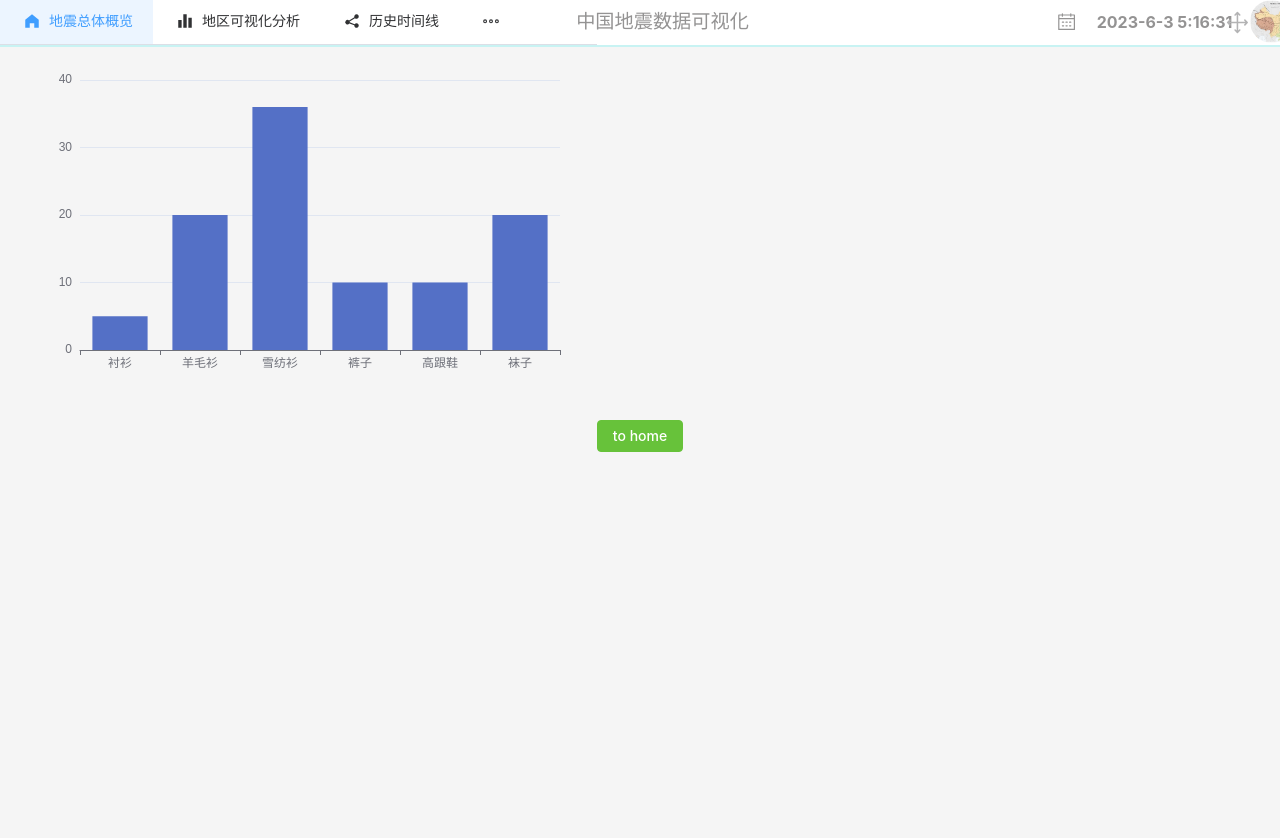
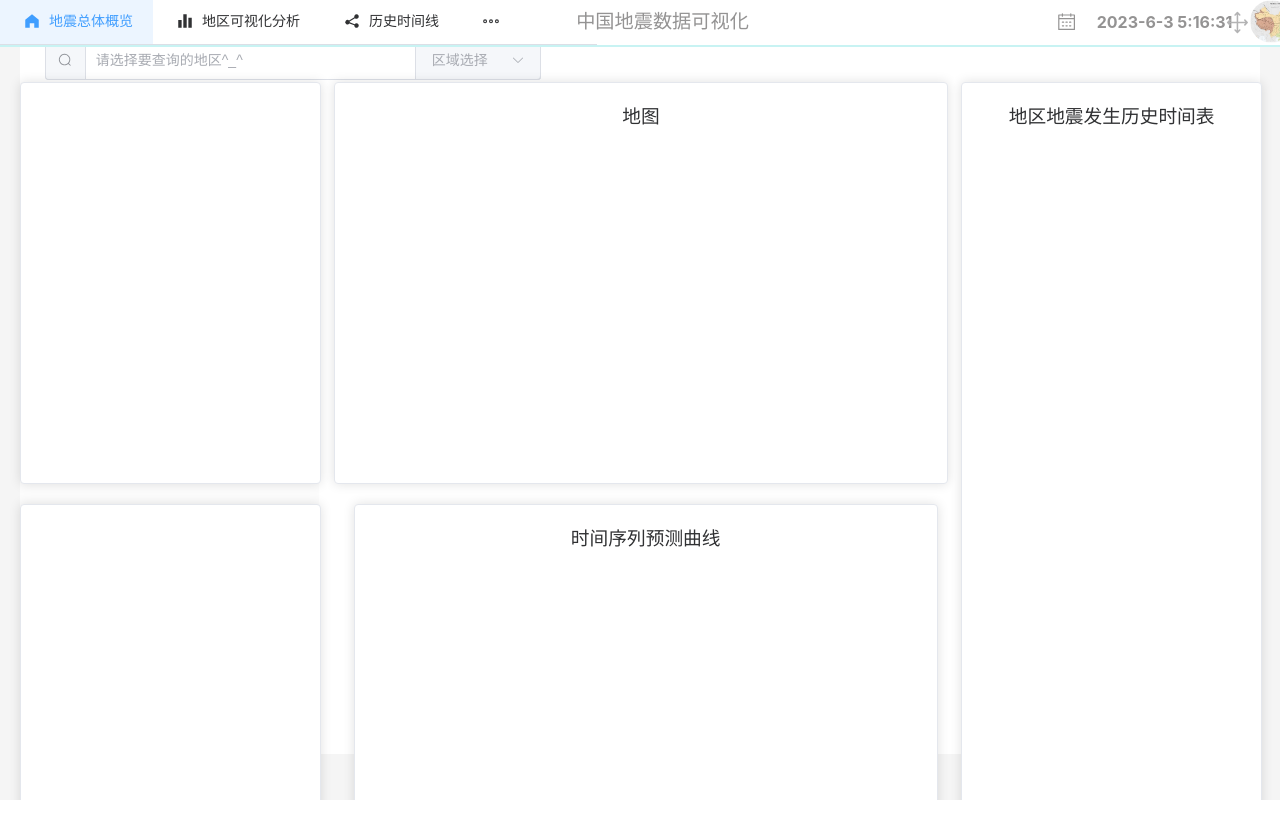
Before and after one commit to xSp1231/earthquake_front, a Vue app: page /main/area in a window 1280 px wide. Shown: the top 838 px of the page. After the commit the page ends 800 px from the top, so only its background shows below. Built offline with nearby package versions, Linux system fonts and the light colour scheme.

Commit message:
页面2布局

```diff
--- a/package.json
+++ b/package.json
@@ -9,6 +9,7 @@
     "preview": "vite preview"
   },
   "dependencies": {
+    "@element-plus/icons": "^0.0.11",
     "@element-plus/icons-vue": "^2.1.0",
     "axios": "^1.4.0",
     "echarts": "^5.4.2",
--- a/src/App.vue
+++ b/src/App.vue
@@ -16,13 +16,15 @@ export default {
   left: 0;
   width: 100%;
 }
-html{
-  margin:0px;
-  padding: 0px;
+
+*{
+  margin: 0;
+  padding: 0;
 }
-body {
-  margin:0px;
-  padding: 0px;
+html,body
+{
+  width: 100%;
+  height: 100%;
 }
 
 </style>
--- a/src/views/Area.vue
+++ b/src/views/Area.vue
@@ -1,48 +1,149 @@
 <template>
-  <div>
-    <div ref="chart" style="width: 600px; height: 400px;"></div>
-    <el-button type="success" @click="change()">to home</el-button>
+  <div class="area" style="width: 100%;height: 94%;background-color: #ffffff;margin-top:1.6%">
+    <div class="searchArea" style="width: 100%;height:42px;background-color: #ffffff;">
+      <div class="search" style="width: 40%;margin-left:2%;display: flex">
+        <el-input
+            v-model="input"
+            placeholder="请选择要查询的地区^_^"
+            class="input-with-select"
+        >
+          <template #prepend>
+            <el-button  :icon="Search" circle @click="find() "/>
+          </template>
+          <template #append>
+            <el-select    v-model="input" class="m-2" placeholder="区域选择" size="large" style="width: 125px">
+              <el-option style="color: #f55454" v-for="item in options"
+                         :key="item.value"
+                         :label="item.label"
+                         :value="item.value"/>
+            </el-select>
+          </template>
+        </el-input>
+
+      </div>
+    </div>
+    <div class="areagraph" style="width: 100%;height: 100%;">
+      <el-row :gutter="15">
+        <el-col :xs="6" :sm="6" :md="6" :lg="6" :xl="6">
+          <div class="grid-content ep-bg-purple" style="background-color: #fcfcfc;">
+            <el-card class="box-card" style="width: 100%;height:400px"> </el-card>
+            <el-card class="box-card" style="width: 100%;height:400px;margin-top: 20px"> </el-card>
+          </div>
+        </el-col>
+
+        <el-col :xs="12" :sm="12" :md="12" :lg="12" :xl="12">
+          <div class="grid-content ep-bg-purple-light" >
+            <el-card class="box-card" style="width: 100%;height:400px"> <h3>地图</h3></el-card>
+            <el-card class="box-card" style="width: 95%;height:400px;margin-top: 20px;margin-left: 20px;"><h3>时间序列预测曲线</h3></el-card>
+          </div>
+        </el-col>
+
+        <el-col :xs="6" :sm="6" :md="6" :lg="6" :xl="6">
+          <div class="grid-content ep-bg-purple" >
+            <el-card class="box-card" style="width: 100%;height:800px">
+             <h3>地区地震发生历史时间表</h3>
+            </el-card>
+
+          </div>
+        </el-col>
+
+      </el-row>
+
+    </div>
   </div>
 </template>
 
 <script>
-import * as echarts from 'echarts';
-import News from "./News.vue";
+import {
+  Search, Delete,
+  Edit,
+  Message,
+  Star,
+} from '@element-plus/icons-vue'
 
 export default {
-  components: {News},
-  mounted() {
-    this.draw()
-  },
-  data(){
-    return{
-      name:"namexsp"
+  // components: {
+  //   SearchIcon: Search,
+  // },
+  data() {
+    return {
+      options: [
+        {
+          value: 'Option1',
+          label: 'Option1',
+        },
+        {
+          value: 'Option2',
+          label: 'Option2',
+        },
+        {
+          value: 'Option3',
+          label: 'Option3',
+        },
+        {
+          value: 'Option4',
+          label: 'Option4',
+        },
+        {
+          value: 'Option5',
+          label: 'Option5',
+        },
+        {
+          value: 'Option1',
+          label: 'Option1',
+        },
+        {
+          value: 'Option2',
+          label: 'Option2',
+        },
+        {
+          value: 'Option3',
+          label: 'Option3',
+        },
+        {
+          value: 'Option4',
+          label: 'Option4',
+        }
+      ],
+      input: "",
+      Search, //组件也需要返回
+      Delete,
+      Edit,
+      Message,
+      Star,
     }
   },
   methods: {
-      change(){
-        this.$router.push("home") //路径
-      },
-    draw() {
-      const myChart = echarts.init(this.$refs.chart);
-      myChart.setOption({
-        title: {
-          text: 'ECharts 入门示例'
-        },
-        tooltip: {},
-        xAxis: {
-          data: ['衬衫', '羊毛衫', '雪纺衫', '裤子', '高跟鞋', '袜子']
-        },
-        yAxis: {},
-        series: [
-          {
-            name: '销量',
-            type: 'bar',
-            data: [5, 20, 36, 10, 10, 20]
-          }
-        ]
+    find() {
+      console.log("input is", this.input)
+      if(this.input===""){
+        this.$message({
+          message: '输入框未输入数据!',
+          type: 'warning',
+          offset: 60, // 设置偏移量为 60px 距离顶部的距离
+        });
+      }
+      else{
+      this.$message({
+        message: '查询成功^_^',
+        type: 'success',
+        offset: 60, // 设置偏移量为 60px 距离顶部的距离
       });
     }
+    }
   }
-};
+}
+
 </script>
+<style scoped>
+.el-col {
+  border-radius: 4px;
+}
+
+.grid-content {
+  border-radius: 4px;
+  min-height: 36px;
+}
+
+
+</style>
--- a/src/views/Main.vue
+++ b/src/views/Main.vue
@@ -4,7 +4,7 @@
       <el-header class="header" >
         <topbar></topbar>
       </el-header>
-      <el-main style="background-color: #f5f5f5">
+      <el-main style="background-color: #f5f5f5;">
         <router-view></router-view>
       </el-main>
     </el-container>
@@ -36,7 +36,7 @@ export default {
   top: 0;
   left:0;
   width: 100%;
-  height: 150%;
+  height: 100%;
 }
 .header {
   position: fixed;
--- a/src/views/graphOfPage1/ScatterGraph.vue
+++ b/src/views/graphOfPage1/ScatterGraph.vue
@@ -29,7 +29,7 @@ export default {
       this.myChart.setOption({
 
         title: {
-          text: '震源深度-震级聚类',
+          text: '震源深度-震级聚类-- K-means',
           left: "left",
           textStyle: {
             color: '#3d3c3c',
```
Also changed, not shown: 1 other file (tests, documents, lock files or other folders).
